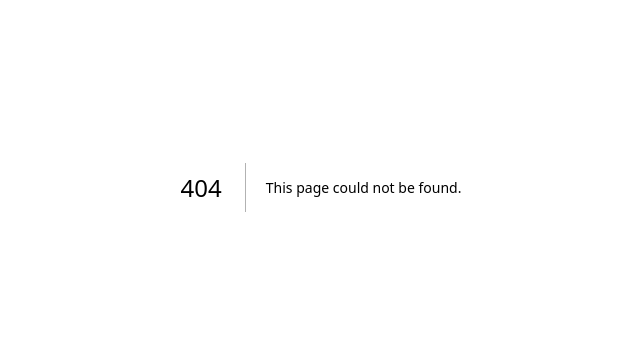
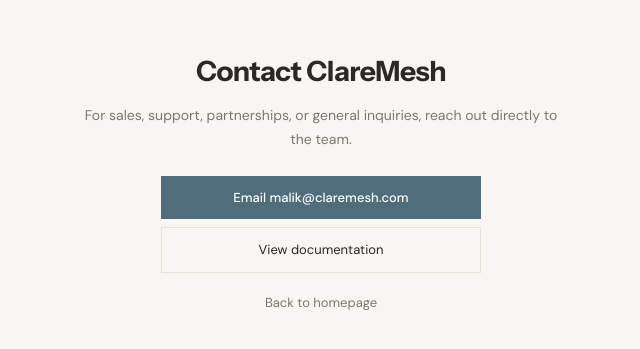
Before and after one commit to Malikfrazier35/ClareMesh, a Next.js app: page /contact in a window 1280 px wide. Before the commit this address had no page. Shown: the part 213-562 px from the top of the page, without its empty margins (319-959 px from the left). Built offline with nearby package versions, Linux system fonts and the light colour scheme.

Commit message:
fix: SEO issues — repair broken footer links, add h1 tags, create /contact + /docs/compliance redirect

```diff
--- /dev/null
+++ b/src/app/contact/page.tsx
@@ -0,0 +1,27 @@
+"use client";
+import { Suspense } from "react";
+
+const F = {
+  d: "'Instrument Sans','SF Pro Display','Segoe UI',system-ui,sans-serif",
+  b: "'DM Sans','SF Pro Text','Segoe UI',system-ui,sans-serif",
+};
+
+function ContactContent() {
+  return (
+    <div style={{ minHeight: "100vh", background: "var(--cm-panel)", fontFamily: F.b, display: "flex", alignItems: "center", justifyContent: "center", padding: 24 }}>
+      <div style={{ maxWidth: 480, textAlign: "center" }}>
+        <h1 style={{ fontFamily: F.d, fontWeight: 700, fontSize: 28, letterSpacing: -0.5, color: "var(--cm-text-panel-h)", marginBottom: 12 }}>Contact ClareMesh</h1>
+        <p style={{ fontSize: 14, color: "var(--cm-text-panel-b)", lineHeight: 1.7, marginBottom: 24 }}>
+          For sales, support, partnerships, or general inquiries, reach out directly to the team.
+        </p>
+        <div style={{ display: "flex", flexDirection: "column", gap: 8, maxWidth: 320, margin: "0 auto" }}>
+          <a href="mailto:malik@claremesh.com?subject=ClareMesh%20Inquiry" style={{ padding: "12px 24px", fontSize: 13, fontWeight: 500, fontFamily: F.b, background: "var(--cm-slate)", color: "#fff", textDecoration: "none" }}>Email malik@claremesh.com</a>
+          <a href="/docs" style={{ padding: "12px 24px", fontSize: 13, fontFamily: F.b, border: "0.5px solid var(--cm-border-light)", color: "var(--cm-text-panel-h)", textDecoration: "none" }}>View documentation</a>
+          <a href="/" style={{ padding: "12px 24px", fontSize: 13, fontFamily: F.b, color: "var(--cm-text-panel-b)", textDecoration: "none" }}>Back to homepage</a>
+        </div>
+      </div>
+    </div>
+  );
+}
+
+export default function ContactPage() { return <Suspense><ContactContent /></Suspense>; }
--- /dev/null
+++ b/src/app/docs/compliance/page.tsx
@@ -0,0 +1,13 @@
+"use client";
+import { useEffect } from "react";
+
+export default function DocsCompliancePage() {
+  useEffect(() => {
+    window.location.replace("/security");
+  }, []);
+  return (
+    <div style={{ minHeight: "100vh", display: "flex", alignItems: "center", justifyContent: "center", fontFamily: "'DM Sans',system-ui,sans-serif" }}>
+      <p style={{ fontSize: 14, color: "var(--cm-text-panel-b)" }}>Redirecting to security trust center...</p>
+    </div>
+  );
+}
--- a/src/app/page.tsx
+++ b/src/app/page.tsx
@@ -272,7 +272,7 @@
             </div>
             <div style={{ display:"flex",gap:10,justifyContent:"center" }}>
               <a href="/security" className="cm-bp" style={{ padding:"13px 28px",fontSize:13,fontWeight:500,color:"var(--cm-cta1-c)",background:"var(--cm-cta1-bg)",textDecoration:"none",border:"var(--cm-cta1-bd)" }}>Security details</a>
-              <a href="/docs/compliance" style={{ padding:"13px 28px",fontSize:13,fontWeight:500,color:"var(--cm-cta2-c)",border:"var(--cm-cta2-bd)",textDecoration:"none" }}>View all 22 controls</a>
+              <a href="/security" style={{ padding:"13px 28px",fontSize:13,fontWeight:500,color:"var(--cm-cta2-c)",border:"var(--cm-cta2-bd)",textDecoration:"none" }}>View all 22 controls</a>
             </div>
           </div>
         </div>
```
